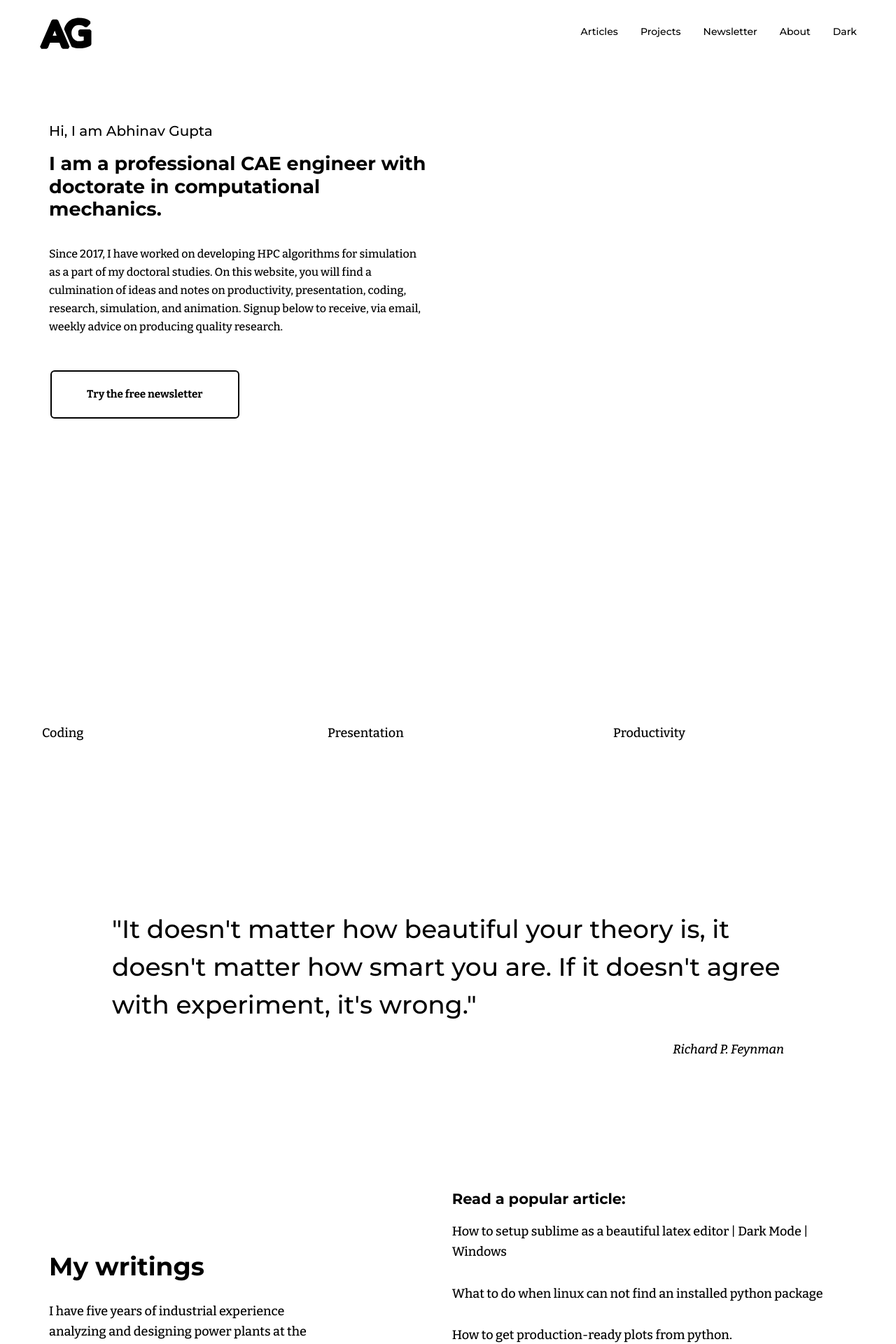
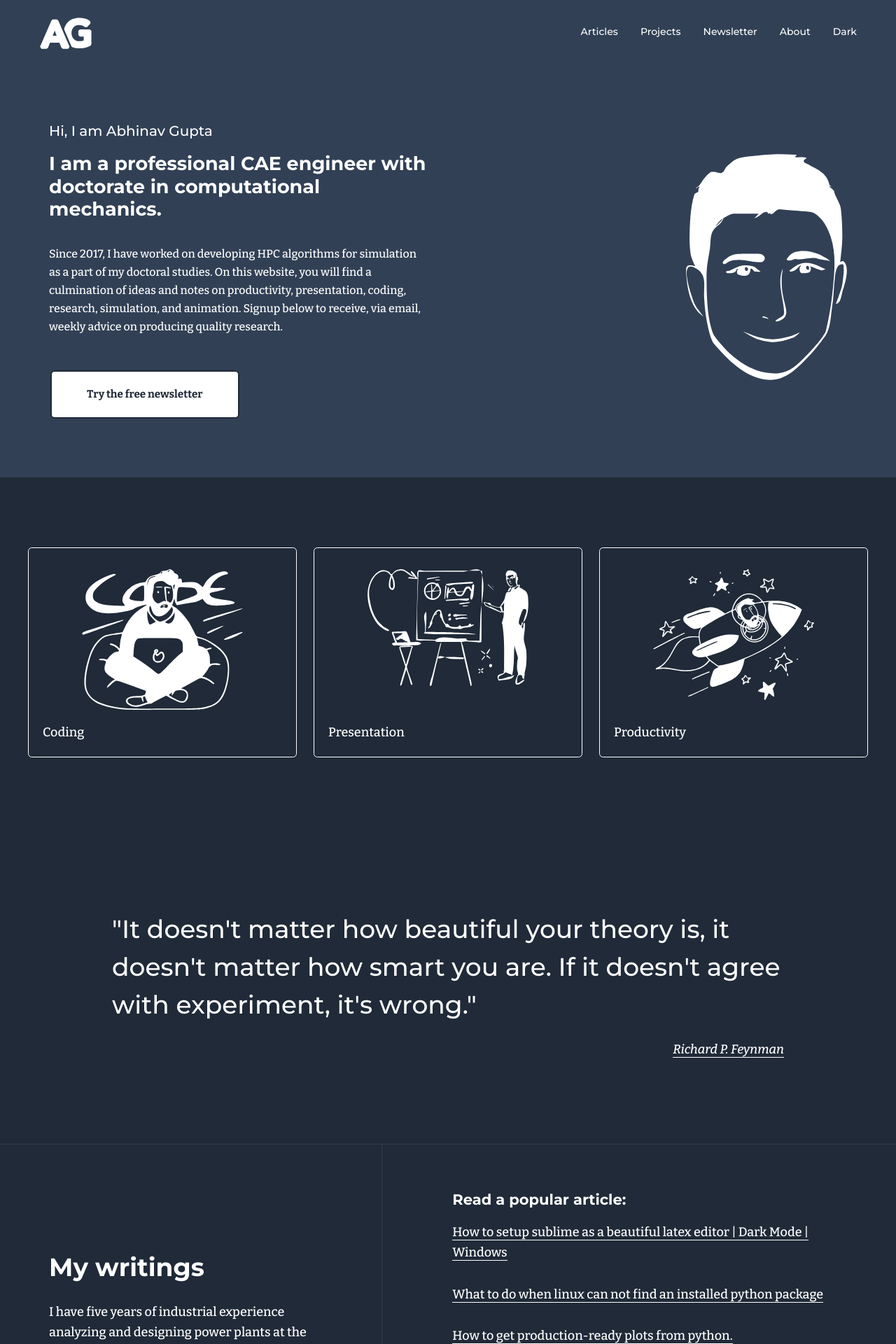
Before and after one commit to iitrabhi/iitrabhi.github.io, a Jekyll site: the page built from index.markdown, in a window 1280 px wide. Shown: the top 1920 px of the page at 70% size. Built offline with Jekyll 4.4.1, drawn with Linux system fonts in a browser that asks for light colours.

Commit message:
correct color problem with light theme

```diff
--- a/_sass/moving.scss
+++ b/_sass/moving.scss
@@ -2,7 +2,9 @@
 
 // Define defaults for each variable.
 
-$base-font-family: "Bitter","Bitter",sans-serif;
+$base-font-family: "Bitter",
+"Bitter",
+sans-serif;
 $base-font-size: 18px !default;
 $base-font-weight: 500 !default;
 $small-font-size: $base-font-size * 0.85 !default;
@@ -16,28 +18,30 @@
 $invert:alpha(#fff);
 
 
-// html[data-theme="dark"] {
-//     --text-color: #ffffff;
-//     --background-color: #202a38;
+html,
+html[data-theme="dark"] {
+    --text-color: #ffffff;
+    --background-color: #202a38;
 
-//     --color-1: #243040;
-//     --color-2: #161b22;
-//     --brand-color: #f9ae58;
-//     --shadow-color: rgba(255, 255, 255, 0.2);
-//     --invert-intensity: invert(1);
-// }
+    --color-1: #314055;
+    --color-2: #161b22;
 
-// html,
-// html[data-theme="light"] {
-//     --text-color: #303030;
-//     --background-color: #ffffff;
-//     --color-1: #F1EEE5;
-//     --color-2: #F1EEE5;
-//     --brand-color: #2a7ae2;
-//     --shadow-color: rgba(249, 174, 88, 0.2);
-//     --invert-intensity:invert(0);
+    --brand-color: #f9ae58;
+    --shadow-color: rgba(255, 255, 255, 0.2);
+    --invert-intensity: invert(1);
+}
 
-// }
+html[data-theme="light"] {
+    --text-color: #303030;
+    --background-color: #ffffff;
+
+    --color-1: #e5f1ee;
+    --color-2: #A4CEC3;
+
+    --brand-color: #81acbb;
+    --shadow-color: rgba(249, 174, 88, 0.2);
+    --invert-intensity: invert(0);
+}
 
 @media (prefers-color-scheme: dark) {
 
--- a/_sass/moving/_mariana.scss
+++ b/_sass/moving/_mariana.scss
@@ -1,3 +1,33 @@
+    html, html[data-theme="dark"] {
+        --yellow : #fff0a6;
+        --pink : #fc9b9b;
+        --purple : #c6b4f0;
+        --green : #00cdaf;
+        --blue :#00a9ff;
+        --blue3 : #62c8f3;
+
+        --grey : #888888;
+        --grey2 : #4e5d62;
+        --grey3: #dee5e7;
+        --warm: #fefeec;
+        --code-background-color: #161b22;
+    }
+
+    html[data-theme="light"] {
+        --yellow : #c5a332;
+        --pink : #d52753;
+        --purple : #ce33c0;
+        --green : #00cdaf;
+        --blue : #275fe4;
+        --blue3 : #275fe4;
+
+        --grey : #888888;
+        --grey2 : #4e5d62;
+        --grey3: #dee5e7;
+        --warm: #fefeec;
+        --code-background-color: #fafafa;
+  }
+
 @media (prefers-color-scheme: dark) {
     html, html[data-theme="dark"] {
         --yellow : #fff0a6;
```
